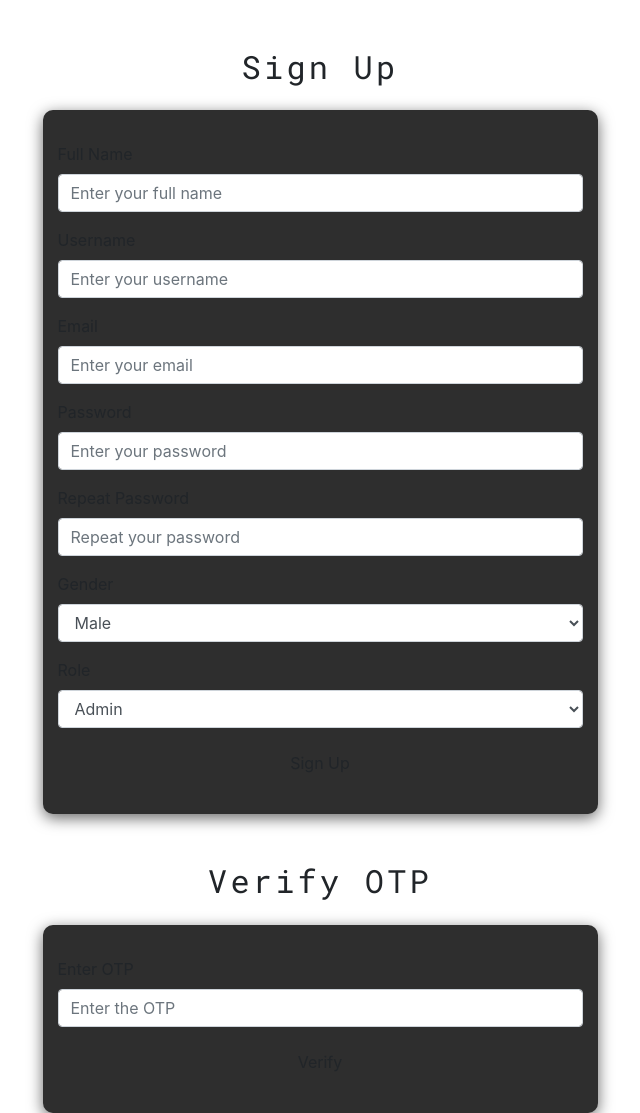
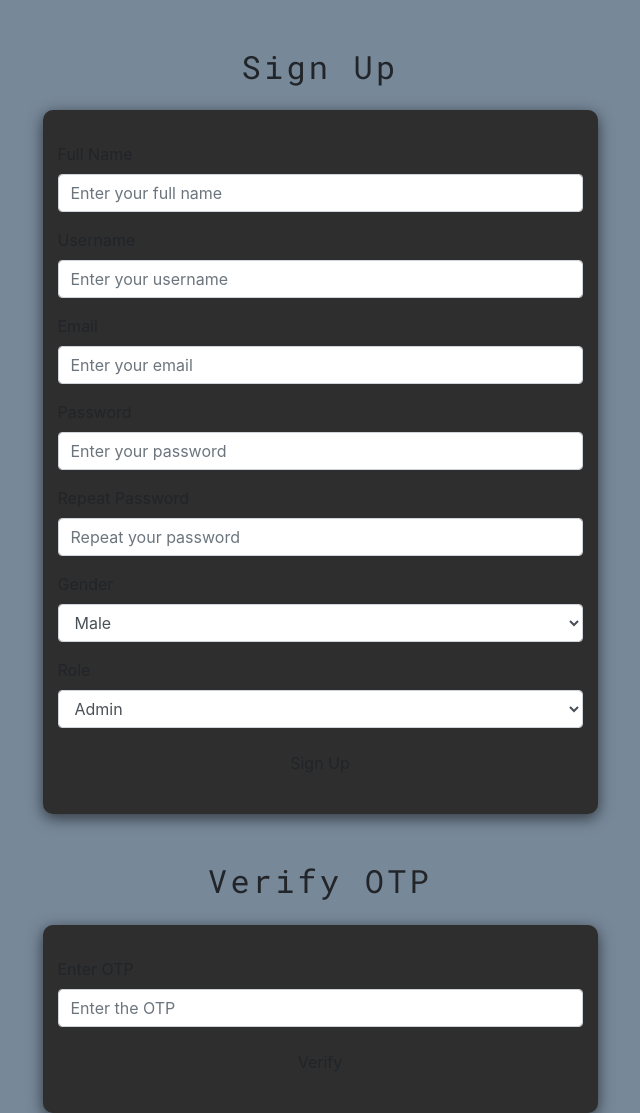
Before and after one commit to patrickmaishn/Iap_assignment, a PHP site: the page made by Sign Up/verify.php in a window 1280 px wide. Shown: the whole page, without its empty margins (320-960 px from the left). Run offline with PHP 8.4, Linux system fonts and the light colour scheme; some libraries are stand-ins or nearby versions.

Commit message:
Modified background

```diff
--- a/Sign Up/verify.php
+++ b/Sign Up/verify.php
@@ -36,6 +36,12 @@ if($_POST) {
     <meta name="viewport" content="width=device-width, initial-scale=1.0">
     <title>Verify OTP</title>
     <link href="https://stackpath.bootstrapcdn.com/bootstrap/4.5.2/css/bootstrap.min.css" rel="stylesheet">
+
+    <style>
+        body{
+            background-color: lightslategray;
+        }
+    </style>
 </head>
 <body>
 <div class="container mt-5">
```
